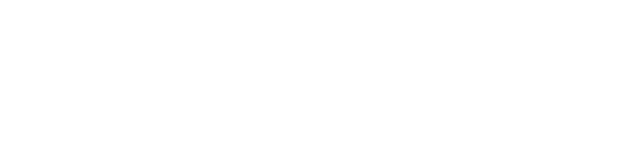
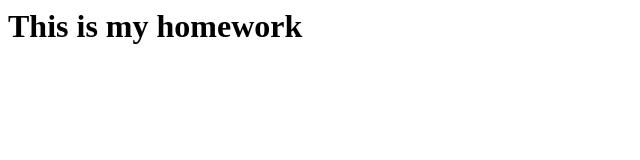
Before and after one commit to multihelix/CR-Wk1-Constrained-Writting, a plain HTML site: page Index.html in a window 1280 px wide. Shown: the whole page, without its empty margins (0-640 px from the left). Drawn offline with Linux system fonts and the light colour scheme.

Commit message:
Update Index.html

```diff
--- a/Index.html
+++ b/Index.html
@@ -4,6 +4,9 @@
 </head>
 
 <body>
+<h1>This is my homework</h1>
+
+
 <script>
 
 </script>
```
